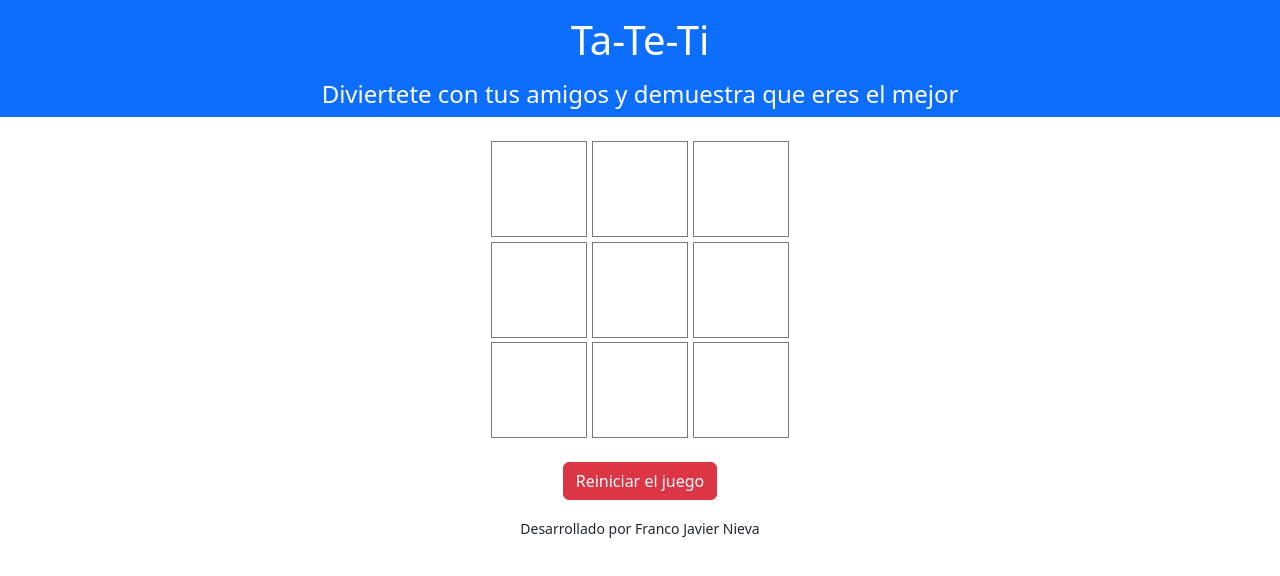
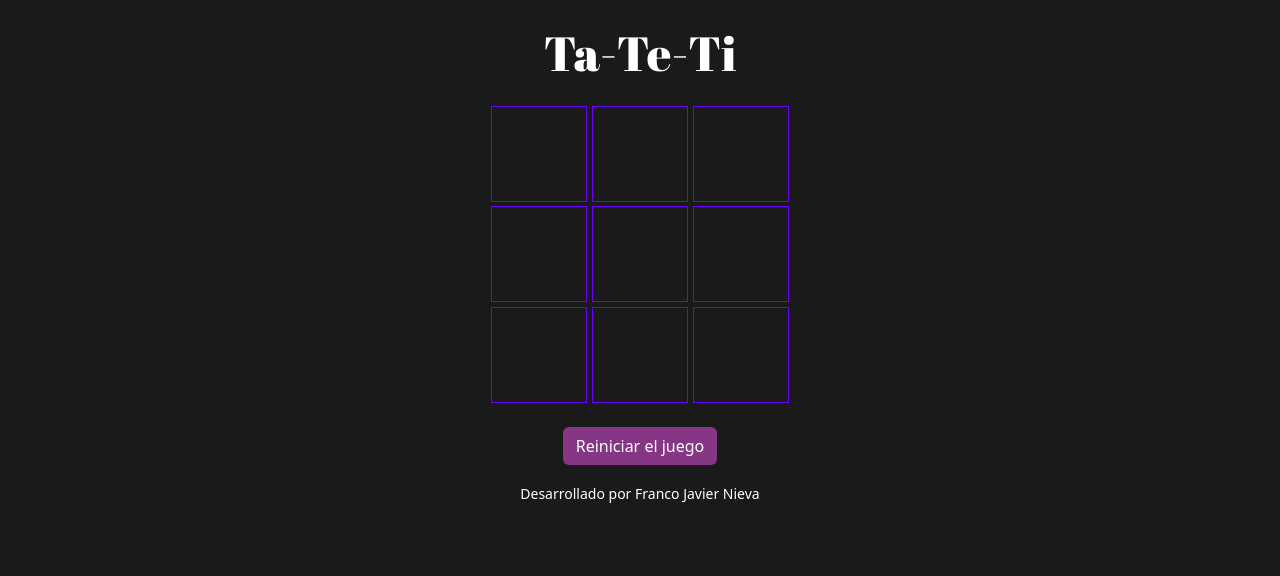
Before and after one commit to francojnieva/ta-te-ti, a plain HTML site: page index.html in a window 1280 px wide. Drawn offline with nearby package versions, Linux system fonts and the light colour scheme.

Commit message:
feat: change styles to title

```diff
--- a/css/style.css
+++ b/css/style.css
@@ -2,6 +2,15 @@
     padding: 0;
     margin: 0;
     box-sizing: border-box;
+}
+
+body {
+    background-color: #1A1A1A;
+}
+
+header h1 {
+    font-family: 'Abril Fatface', cursive;
+    font-size: 3rem;
 }
 
 .game-container {
@@ -17,9 +26,18 @@
 }
 
 .game-cell {
-    border: 1px solid #797979;
+    color: #fff;
+    border: 1px solid #6A00FF;
     display: flex;
     justify-content: center;
     align-items: center;
     font-size: 2rem;
 }
+
+.game-cell:active {
+    border: .1rem solid #ec27ec;
+}
+
+#btn-reset {
+    background-color: #853685;
+}
--- a/index.html
+++ b/index.html
@@ -9,6 +9,10 @@
     <!-- LINK BOOTSTRAP -->
     <link href="https://cdn.jsdelivr.net/npm/bootstrap@5.3.2/dist/css/bootstrap.min.css" rel="stylesheet"
         integrity="sha384-T3c6CoIi6uLrA9TneNEoa7RxnatzjcDSCmG1MXxSR1GAsXEV/Dwwykc2MPK8M2HN" crossorigin="anonymous">
+    <!-- GOOGLE FONT -->
+    <link rel="preconnect" href="https://fonts.googleapis.com">
+    <link rel="preconnect" href="https://fonts.gstatic.com" crossorigin>
+    <link href="https://fonts.googleapis.com/css2?family=Abril+Fatface&display=swap" rel="stylesheet">
     <!-- LINK CSS -->
     <link rel="stylesheet" href="./css/style.css">
     <title>Ta-Te-Ti</title>
@@ -16,8 +20,7 @@
 
 <body>
     <header>
-        <h1 class="text-center p-3 mb-0 bg-primary text-white">Ta-Te-Ti</h1>
-        <h2 class="text-center pb-2 fs-4 bg-primary text-white">Diviertete con tus amigos y demuestra que eres el mejor
+        <h1 class="text-center pt-4 text-white">Ta-Te-Ti</h1>
         </h2>
     </header>
     <main>
@@ -36,11 +39,11 @@
         </section>
         <section id="notification-container" class="d-flex justify-content-center"></section>
         <div class="d-flex justify-content-center mb-3">
-            <button class="btn btn-danger text-white" id="btn-reset">Reiniciar el juego</button>
+            <button class="btn text-white" id="btn-reset">Reiniciar el juego</button>
         </div>
     </main>
     <footer class="text-center">
-        <small>Desarrollado por Franco Javier Nieva</small>
+        <small class="text-white">Desarrollado por Franco Javier Nieva</small>
     </footer>
     <!-- LINK BOOTSTRAP -->
     <script src="https://cdn.jsdelivr.net/npm/bootstrap@5.3.2/dist/js/bootstrap.bundle.min.js"
```
